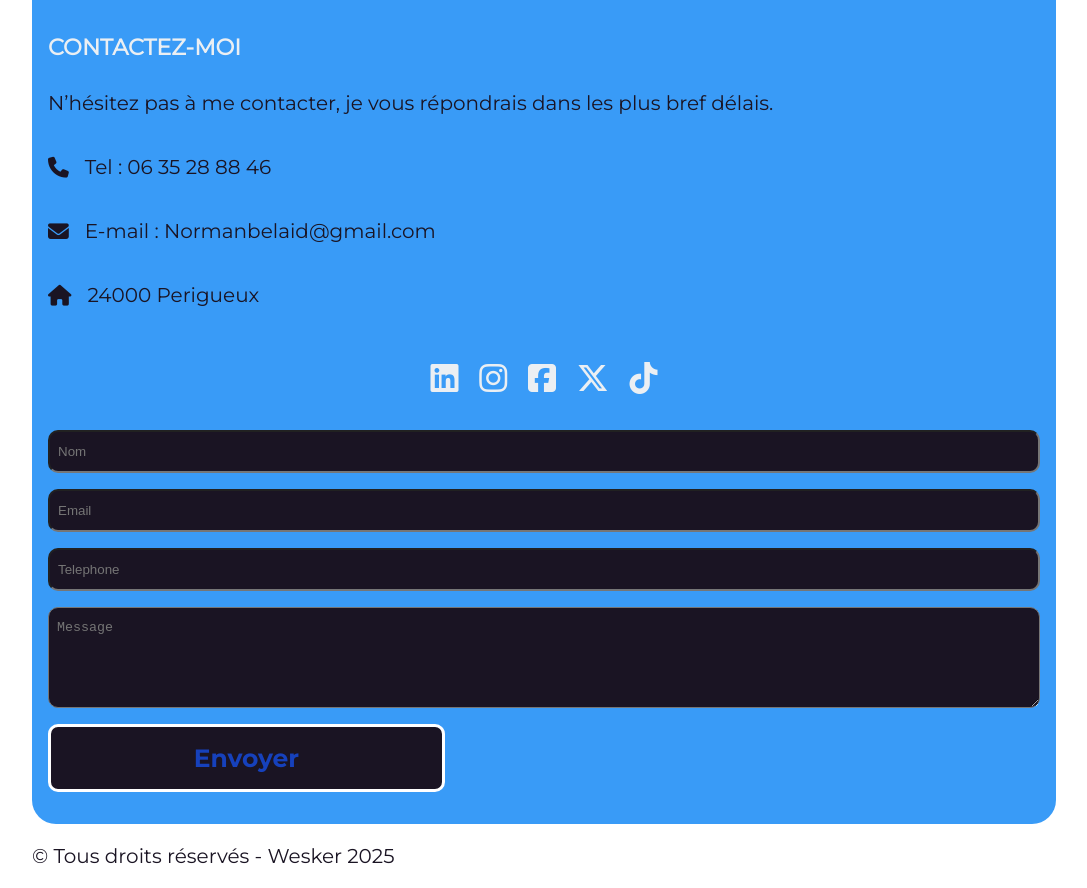
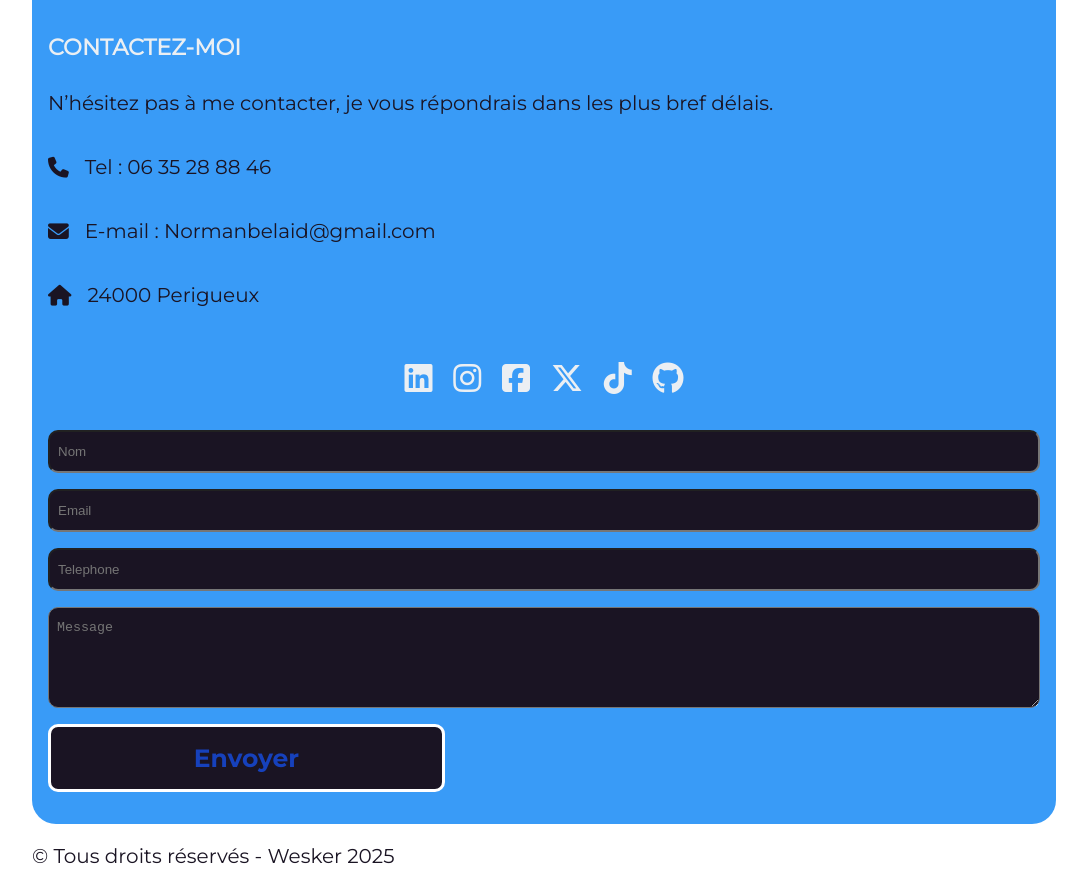
Before and after one commit to WeskerResidente/EPCF1, a website: page index.html in a window 1280 px wide. Shown: the part 6892-7780 px from the top of the page, without its empty margins (96-1183 px from the left). Drawn offline with Linux system fonts and the light colour scheme.

Commit message:
add git icons

```diff
--- a/index.html
+++ b/index.html
@@ -342,6 +342,7 @@
                         <a href="https://www.youtube.com/watch?v=ADm3YsLTSzc&list=PLcWquS7QYEpQDoXYs0aKXn1J8MiIgobE5&index=2"><i class="fa-brands fa-square-facebook"></i></a>
                         <a href="https://www.youtube.com/watch?v=dQw4w9WgXcQ"><i class="fa-brands fa-x-twitter"></i></a>
                         <a href="https://www.youtube.com/watch?v=iP6XpLQM2Cs"><i class="fa-brands fa-tiktok"></i></a>
+                        <a href="https://github.com/WeskerResidente/EPCF1?tab=readme-ov-file"><i class="fa-brands fa-github"></i></a>
                     </div>
                 </div>
                 <form id="contactform">
```
